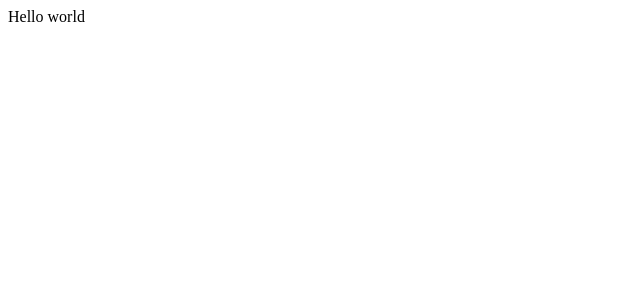
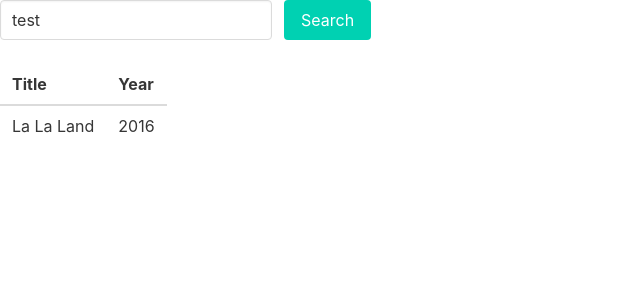
Before and after one commit to matbanasik/movie-search, a React (Create React App) app: page / in a window 1280 px wide. Shown: the top 300 px of the page, without its empty margins (0-640 px from the left). Built offline with nearby package versions, Linux system fonts and the light colour scheme.

Commit message:
add bulma and prepare initial components structure

```diff
--- a/package.json
+++ b/package.json
@@ -10,6 +10,8 @@
     "@types/node": "^12.0.0",
     "@types/react": "^17.0.0",
     "@types/react-dom": "^17.0.0",
+    "bulma": "^0.9.2",
+    "node-sass": "^5.0.0",
     "react": "^17.0.1",
     "react-dom": "^17.0.1",
     "react-scripts": "4.0.2",
--- a/src/App.tsx
+++ b/src/App.tsx
@@ -1,7 +1,26 @@
-import React from "react";
+import React, { FC } from "react";
+import SearchButton from './components/SearchButton';
+import SearchInput from './components/SearchInput';
+import ItemsList from './components/ItemsList';
+// import './style/index.scss';
+import "bulma";
 
-function App() {
-    return <div className="App">Hello world</div>;
+const App: FC = () => {
+    return (
+        <div className="App">
+            <div className="block">
+                <div className="field is-grouped">
+                    <div className="control">
+                        <SearchInput value="test" />
+                    </div>
+                    <div className="control">
+                        <SearchButton onClick={() => 'sasasa'} />
+                    </div>
+                </div>
+            </div>
+            <ItemsList />
+        </div>
+    )
 }
 
 export default App;
--- /dev/null
+++ b/src/components/ItemsList.tsx
@@ -0,0 +1,36 @@
+import React, { FC } from 'react';
+import items from '../mocks/movie.json';
+
+interface Movie {
+    Title: string,
+    Year: string,
+}
+
+const ItemsList: FC = () => {
+    return (
+        <table className="table">
+            <thead>
+                <tr>
+                    <th>Title</th>
+                    <th>Year</th>
+                </tr>
+            </thead>
+            <tbody>
+                {items.map((item: Movie) => {
+                    return (
+                        <tr>
+                            <td>
+                                {item.Title}
+                            </td>
+                            <td>
+                                {item.Year}
+                            </td>
+                        </tr>
+                    )
+                })}
+            </tbody>
+        </table>
+    );
+};
+
+export default ItemsList;
--- /dev/null
+++ b/src/components/SearchButton.tsx
@@ -0,0 +1,13 @@
+import React, { FC } from 'react';
+
+interface SearchButtonProps {
+    onClick: () => void;
+}
+
+const SearchButton: FC<SearchButtonProps> = ( { onClick }) => {
+    return (
+        <button type="button" className="button is-primary" onClick={onClick}>Search</button>
+    );
+};
+
+export default SearchButton;
--- /dev/null
+++ b/src/components/SearchInput.tsx
@@ -0,0 +1,13 @@
+import React, { FC } from 'react';
+
+interface SearchInputProps {
+    value: string
+}
+
+const SearchInput: FC<SearchInputProps> = ( { value }) => {
+    return (
+        <input type="text" className="input" value={value} />
+    );
+};
+
+export default SearchInput;
--- /dev/null
+++ b/src/mocks/movie.json
@@ -0,0 +1,42 @@
+[
+    {
+        "Title":"La La Land",
+        "Year":"2016",
+        "Rated":"PG-13",
+        "Released":"25 Dec 2016",
+        "Runtime":"128 min",
+        "Genre":"Comedy, Drama, Music, Musical, Romance",
+        "Director":"Damien Chazelle",
+        "Writer":"Damien Chazelle",
+        "Actors":"Ryan Gosling, Emma Stone, Amiée Conn, Terry Walters",
+        "Plot":"While navigating their careers in Los Angeles, a pianist and an actress fall in love while attempting to reconcile their aspirations for the future.",
+        "Language":"English, Cantonese",
+        "Country":"USA, Hong Kong",
+        "Awards":"Won 6 Oscars. Another 237 wins & 290 nominations.",
+        "Poster":"https://m.media-amazon.com/images/M/MV5BMzUzNDM2NzM2MV5BMl5BanBnXkFtZTgwNTM3NTg4OTE@._V1_SX300.jpg",
+        "Ratings":[
+        {
+        "Source":"Internet Movie Database",
+        "Value":"8.0/10"
+        },
+        {
+        "Source":"Rotten Tomatoes",
+        "Value":"91%"
+        },
+        {
+        "Source":"Metacritic",
+        "Value":"94/100"
+        }
+        ],
+        "Metascore":"94",
+        "imdbRating":"8.0",
+        "imdbVotes":"503,244",
+        "imdbID":"tt3783958",
+        "Type":"movie",
+        "DVD":"11 Apr 2017",
+        "BoxOffice":"$151,101,803",
+        "Production":"Summit Entertainment, Marc Platt Productions, Gilbert Films",
+        "Website":"N/A",
+        "Response":"True"
+    }
+]
--- /dev/null
+++ b/src/style/index.scss
@@ -0,0 +1,9 @@
+@import '../node_modules/bulma/sass/utilities/_all.scss';
+@import '../node_modules/bulma/scss/base/_all.scss';
+@import '../node_modules/bulma/scss/elements/button.scss';
+@import '../node_modules/bulma/scss/elements/container.scss';
+@import '../node_modules/bulma/scss/elements/form.scss';
+@import '../node_modules/bulma/scss/elements/title.scss';
+@import '../node_modules/bulma/scss/components/navbar.scss';
+@import '../node_modules/bulma/scss/layout/hero.scss';
+@import '../node_modules/bulma/scss/layout/section.scss';
```
Also changed, not shown: 2 other files (tests, documents, lock files or other folders).
